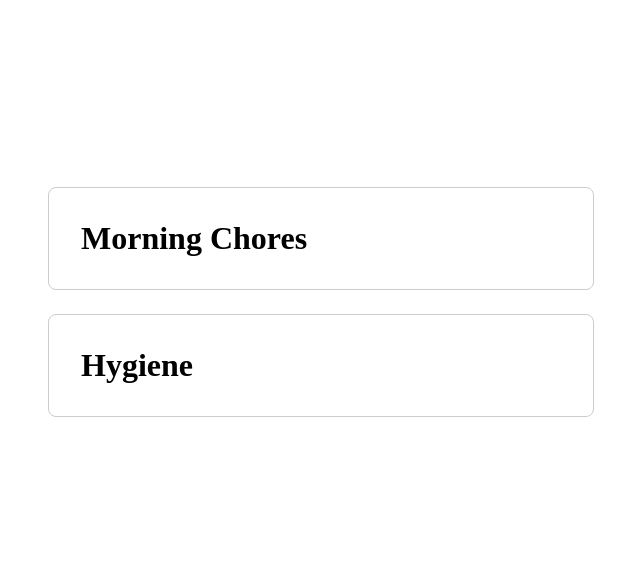
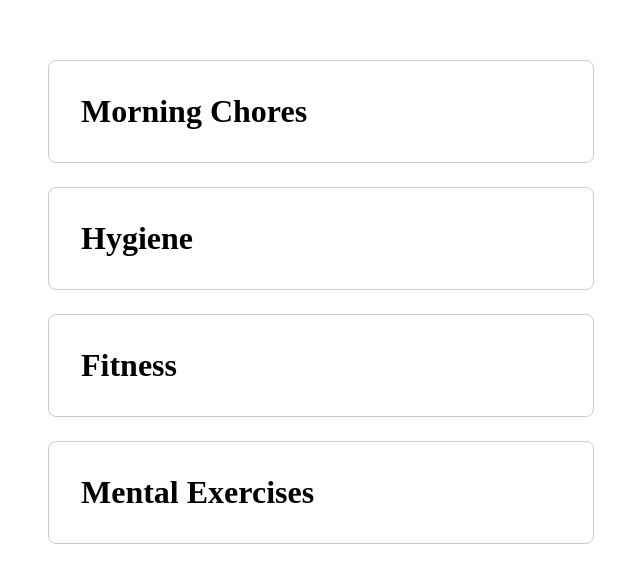
Before and after one commit to ZachCHale/daily-quest, a React (Vite) app: page / in a window 1280 px wide. Shown: the part 138-720 px from the top of the page, without its empty margins (319-959 px from the left). Built offline with nearby package versions, Linux system fonts and the light colour scheme.

Commit message:
Random Pool Tasks
Some categories now have a number of tasks that are randomly picked each day, in addition to the tasks that appear every day.

```diff
--- a/src/App.jsx
+++ b/src/App.jsx
@@ -1,11 +1,12 @@
 import './App.css';
 import { useState } from 'react';
+import { pickFromPool, dateSeed } from './seedRandom';
 
 import CATEGORIES from './chores';
 
-function ChoreItem({ chore, checked, onToggle }) {
+function ChoreItem({ id, chore, checked, onToggle }) {
   return (
-    <li onClick={() => onToggle(chore.id)}>
+    <li onClick={() => onToggle(id)}>
       {checked ? '✅' : '⬜'} {chore.emoji} {chore.label}
     </li>
   );
@@ -15,6 +16,17 @@ function App() {
   const [checkedIds, setCheckedIds] = useState(new Set());
 
   const [expandedIds, setExpandedIds] = useState(new Set());
+
+  const seed = dateSeed();
+
+  const getTasksForCategory = (category) => {
+    const pooled = pickFromPool(
+      category.poolTasks,
+      category.pickCount,
+      seed + category.id.length,
+    );
+    return [...category.dailyTasks, ...pooled];
+  };
 
   const toggleExpanded = (id) => {
     setExpandedIds((prev) => {
@@ -34,7 +46,9 @@ function App() {
 
   return (
     <div className='app'>
-      {CATEGORIES.map((category) => (
+      {CATEGORIES.map((category) => {
+        const tasks = getTasksForCategory(category);
+        return (
           <div key={category.id} className='card'>
             <div
               className='card-header'
@@ -44,18 +58,20 @@ function App() {
             </div>
             {expandedIds.has(category.id) && (
               <ul>
-              {category.chores.map((chore) => (
+                {tasks.map((task) => (
                   <ChoreItem
-                  key={chore.id}
-                  chore={chore}
-                  checked={checkedIds.has(chore.id)}
+                    key={`${category.id}-${task.label}`}
+                    id={`${category.id}-${task.label}`}
+                    chore={task}
+                    checked={checkedIds.has(`${category.id}-${task.label}`)}
                     onToggle={toggle}
                   />
                 ))}
               </ul>
             )}
           </div>
-      ))}
+        );
+      })}
     </div>
   );
 }
--- a/src/chores.js
+++ b/src/chores.js
@@ -1,22 +1,72 @@
 const CATEGORIES = [
   {
-    id: 1,
+    id: 'morning-chores',
     label: 'Morning Chores',
-    chores: [
-      { id: 1, label: 'Make the bed' },
-      { id: 2, label: 'Wash the dishes' },
-      { id: 3, label: 'Take out the trash' },
-      { id: 4, label: 'Clean Desk' },
-      { id: 4, label: 'Remove floor clutter ' },
+    dailyTasks: [
+      { label: 'Make the bed', emoji: '🛏️' },
+      { label: 'Wash the dishes', emoji: '🍽️' },
+      { label: 'Clean Desk', emoji: '🍵' },
     ],
+    poolTasks: [
+      { label: 'Take out the trash', emoji: '🗑️' },
+      { label: 'Vacuum the floors', emoji: '🧹' },
+      { label: 'Do the laundry', emoji: '👕' },
+      { label: 'Wipe down counters', emoji: '🧽' },
+      { label: 'Clean floor clutter', emoji: '👞' },
+      { label: 'Organize Closet', emoji: '🚪' },
+      { label: 'Cat Litter', emoji: '🐈' },
+    ],
+    pickCount: 2,
   },
   {
-    id: 2,
+    id: 'hygiene',
     label: 'Hygiene',
-    chores: [
-      { id: 6, label: 'Brush teeth' },
-      { id: 7, label: 'Shower' },
+    dailyTasks: [
+      { label: 'Brush teeth', emoji: '🪥' },
+      { label: 'Shower', emoji: '🚿' },
+      { label: 'Wash face', emoji: '🧴' },
+      { label: 'Deodorant', emoji: '🧼' },
     ],
+    poolTasks: [
+      { label: 'Floss', emoji: '🦷' },
+      { label: 'Moisturize', emoji: '🧴' },
+    ],
+    pickCount: 1,
+  },
+  {
+    id: 'fitness',
+    label: 'Fitness',
+    dailyTasks: [
+      { label: 'Morning stretch', emoji: '🧘' },
+      { label: '30 minute walk', emoji: '🏃' },
+    ],
+    poolTasks: [
+      { label: 'Push-ups', emoji: '💪' },
+      { label: 'Squats', emoji: '🦵' },
+      { label: 'Lunges', emoji: '🦵' },
+      { label: 'Plank', emoji: '😤' },
+      { label: 'Burpees', emoji: '🔥' },
+      { label: 'Mountain climbers', emoji: '🧗' },
+      { label: 'Jump squats', emoji: '⬆️' },
+      { label: 'Tricep dips', emoji: '💪' },
+      { label: 'Crunches', emoji: '🎯' },
+      { label: 'Leg raises', emoji: '🦵' },
+    ],
+    pickCount: 2,
+  },
+  {
+    id: 'mental',
+    label: 'Mental Exercises',
+    dailyTasks: [{ label: 'Read for 30 minutes', emoji: '📖' }],
+    poolTasks: [
+      { label: 'Do a crossword puzzle', emoji: '✏️' },
+      { label: 'Play a game of chess', emoji: '♟️' },
+      { label: 'Solve a sudoku', emoji: '🔢' },
+      { label: 'Draw something', emoji: '📝' },
+      { label: 'Expand your vocabulary', emoji: '💭' },
+      { label: 'Watch an educational video', emoji: '🎓' },
+    ],
+    pickCount: 2,
   },
 ];
 
--- /dev/null
+++ b/src/seedRandom.js
@@ -0,0 +1,21 @@
+export function seededRandom(seed) {
+  const x = Math.sin(seed) * 10000;
+  return x - Math.floor(x);
+}
+
+export function pickFromPool(pool, count, seed) {
+  const available = [...pool];
+  const picked = [];
+
+  for (let i = 0; i < Math.min(count, available.length); i++) {
+    const index = Math.floor(seededRandom(seed + i) * available.length);
+    picked.push(available.splice(index, 1)[0]);
+  }
+
+  return picked;
+}
+
+export function dateSeed() {
+  const now = new Date();
+  return now.getFullYear() * 10000 + (now.getMonth() + 1) * 100 + now.getDate();
+}
```
Lines whose indentation alone changed are shown as unchanged.
